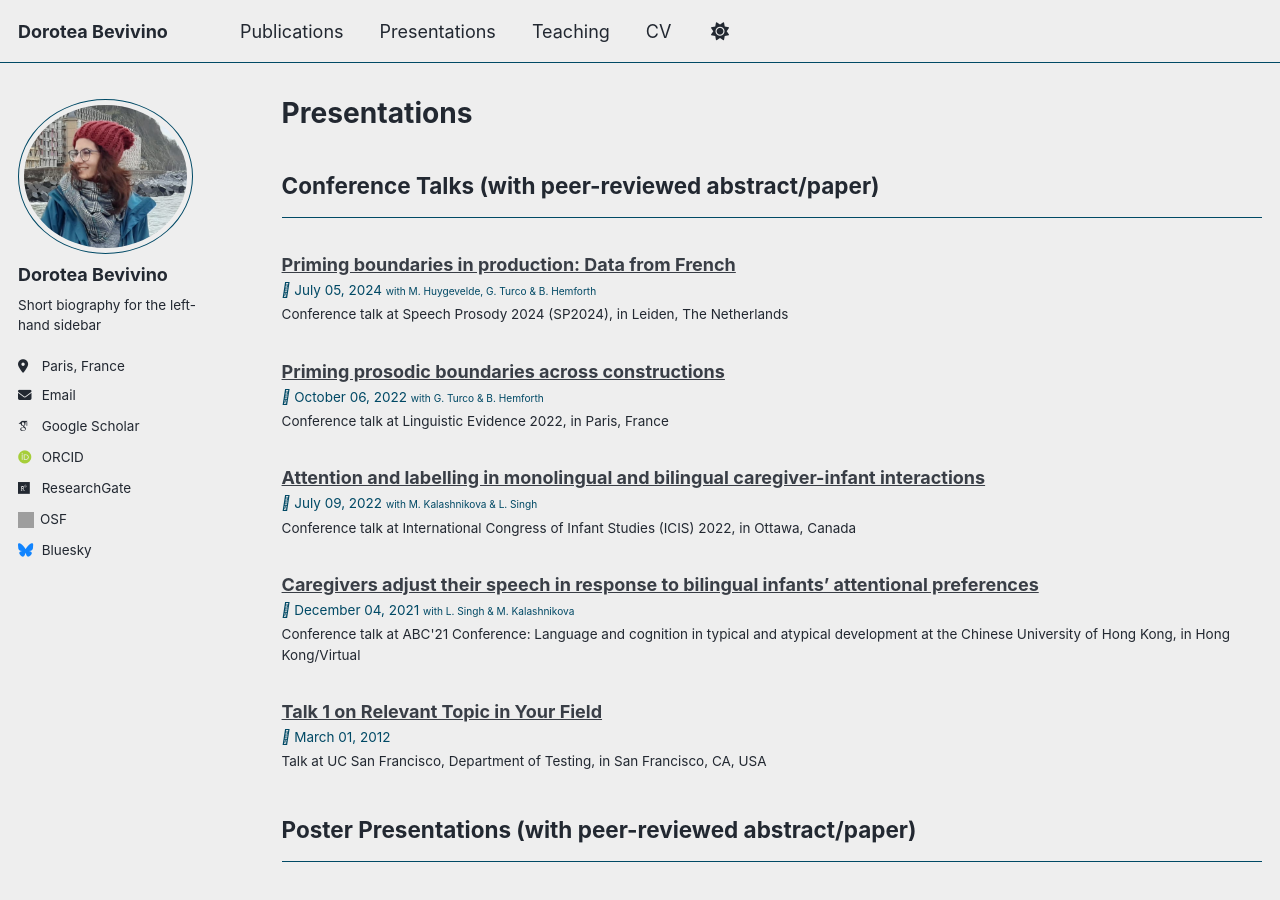
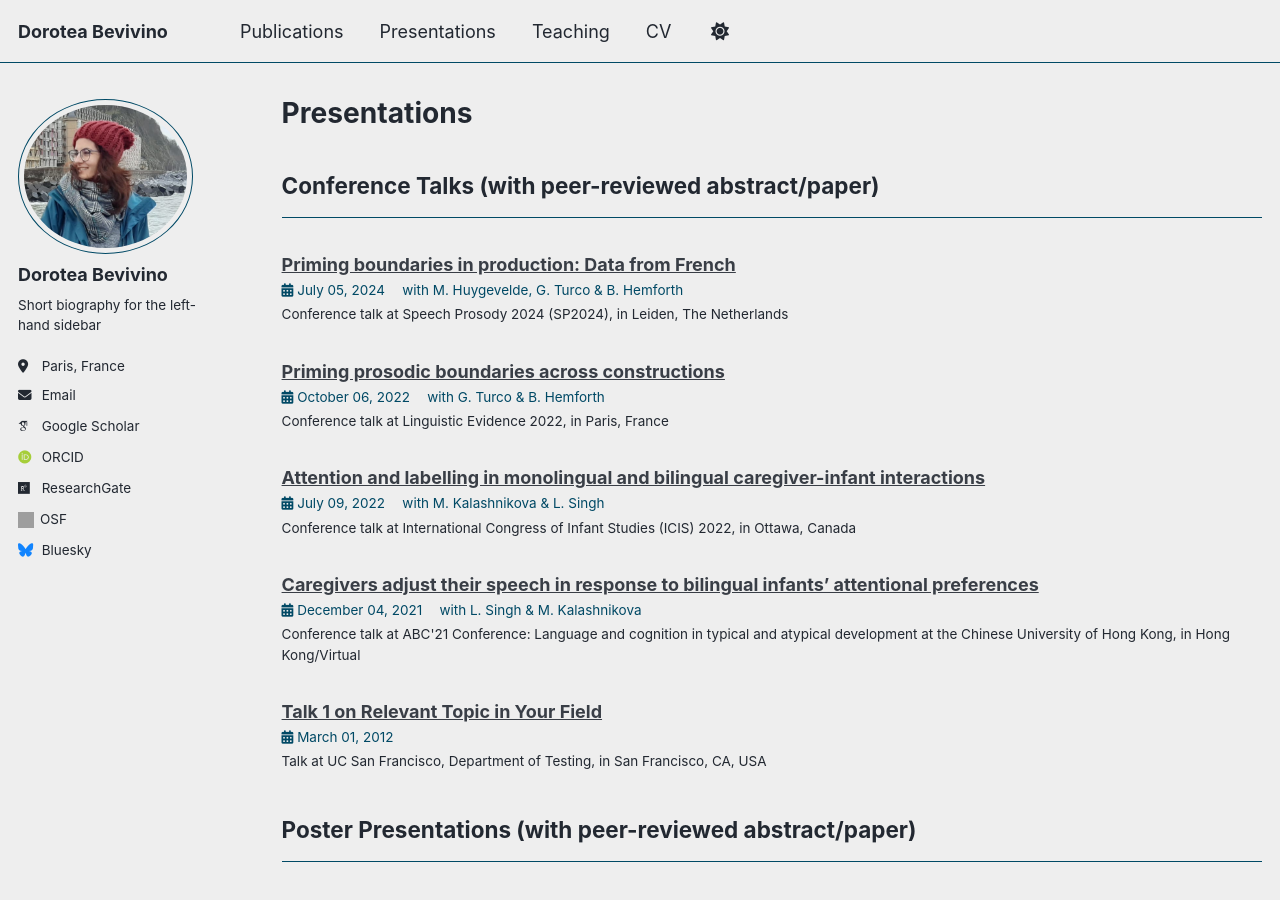
Before and after one commit to dbevivino/dbevivino.github.io, a Jekyll site: the page built from _pages/talks.html, in a window 1280 px wide and 900 px high. Built offline with Jekyll 4.4.1, drawn with Linux system fonts in a browser that asks for light colours; nearby versions of some CDN libraries; some web fonts are replaced; a script that is not in the unit is left out; grey boxes are pictures that could not be loaded.

Commit message:
font fixed

```diff
--- a/_includes/archive-single-talk-min.html
+++ b/_includes/archive-single-talk-min.html
@@ -33,8 +33,8 @@
       {% endif %}
     </h3>
     <!-- {% if post.date %}<p class="page__meta"><i class="fa fa-clock" aria-hidden="true"></i> {{ post.date | date: '%B %d, %Y' }}</p>{% endif %} -->
-    {% if post.date %}<p class="page__meta"><i class="fa-light fa-calendar-days" aria-hidden="true"></i> {{ post.date | date: '%B %d, %Y' }}
-    {% if post.coauthors %}<span class="archive__item-excerpt"itemprop="description">with {{ post.coauthors }}</span>{% endif %}</p>{% endif %}
+    {% if post.date %}<p class="page__meta"><i class="fa fa-calendar-days" aria-hidden="true"></i> {{ post.date | date: '%B %d, %Y' }}
+    {% if post.coauthors %}<span style="margin-left: 1em;">with {{ post.coauthors }}</span>{% endif %}</p>{% endif %}
     {% if post.venue%}<p class="archive__item-excerpt" itemprop="description">{{post.type}} at {{ post.venue }}, in {{post.location}}</p>{% endif %}
     <!-- {% if post.title%}<p class="archive__item-excerpt" itemprop="description">{{ post.citation }}</p> {% endif %} -->
   </article>
```
